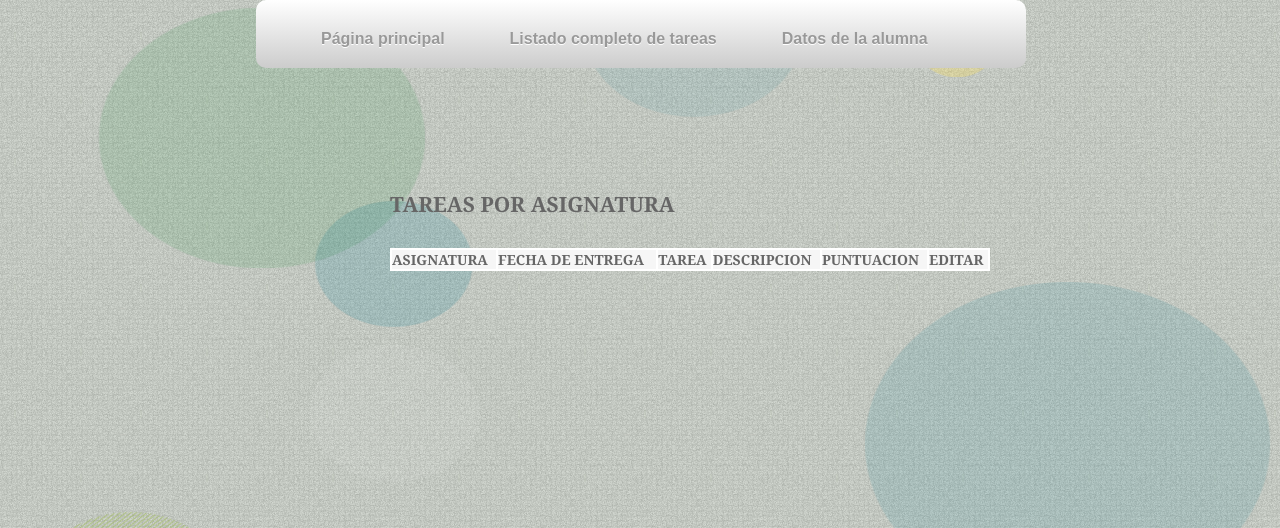
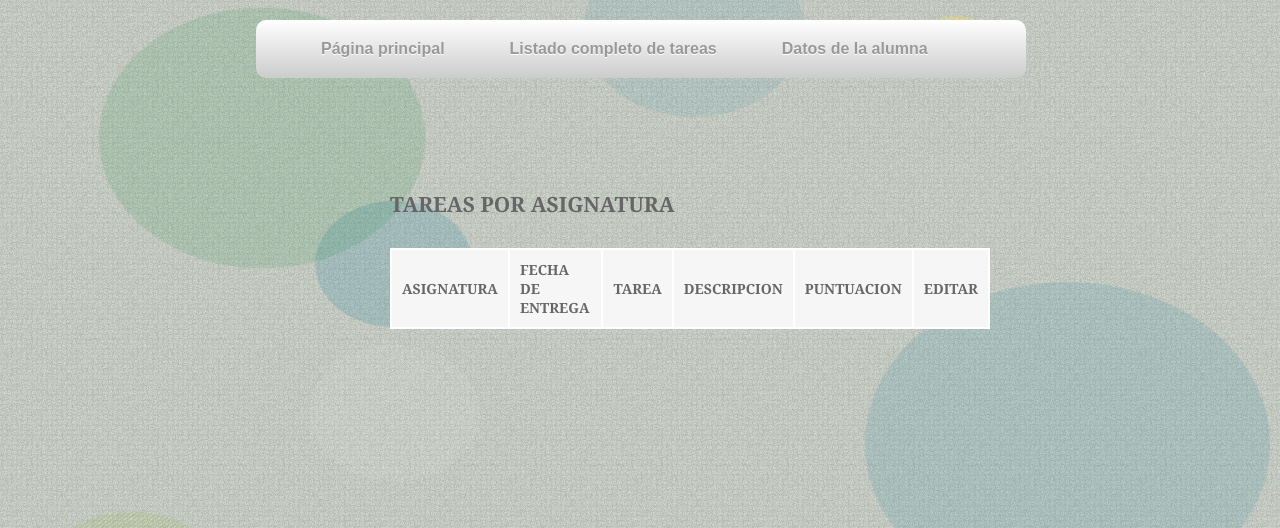
Before and after one commit to crisecula/organizadorTareas, a PHP site: page /buscar.php in a window 1280 px wide. Shown: the top 528 px of the page. Run offline with PHP 8.4, Linux system fonts and the light colour scheme; some libraries are stand-ins or nearby versions.

Commit message:
modificaciones estilo

```diff
--- a/estiloTareas.css
+++ b/estiloTareas.css
@@ -58,7 +58,7 @@ nav{
   padding:10px;
   width:750px;
   margin-left: 20%;
-  padding-top: 20px;
+  margin-top: 20px;
 }
 
 nav ul{
@@ -202,3 +202,11 @@ h1, h2, h3 {
     padding-top: 20px;
     padding-bottom: 30px;
 }
+
+th, td {
+  padding: 10px 10px;
+}
+
+.larga {
+  width: 200px;
+}
--- a/index.php
+++ b/index.php
@@ -16,11 +16,6 @@
             <h1>URGENTE</h1>
             <h2>Trabaja en estas tareas primero</h2>
             <?php include('urgente.php') ?>
-        </section>
-
-        <section class="content" id="tareas">
-            <h1>Ir el listado completo de tareas</h1>
-            <a href="tareas.php" id="tareasBoton" class="button">Tareas</a>
         </section>
 
         <section class="content" id="buscar">
--- a/urgente.php
+++ b/urgente.php
@@ -23,8 +23,8 @@
                     echo "
                         <tr>
                         <td>" . $registro['Fecha_Fin'] . "</td>
-                        <td>" . $registro['Nombre'] . "</td>
-                        <td>" . $registro['Descripcion'] . "</td>
+                        <td class='larga'>" . $registro['Nombre'] . "</td>
+                        <td class='larga'>" . $registro['Descripcion'] . "</td>
                         <td>" . $registro['Asignatura'] . "</td>
                         <td>" . $registro['Puntuacion'] . "</td>
                         <td>
```
